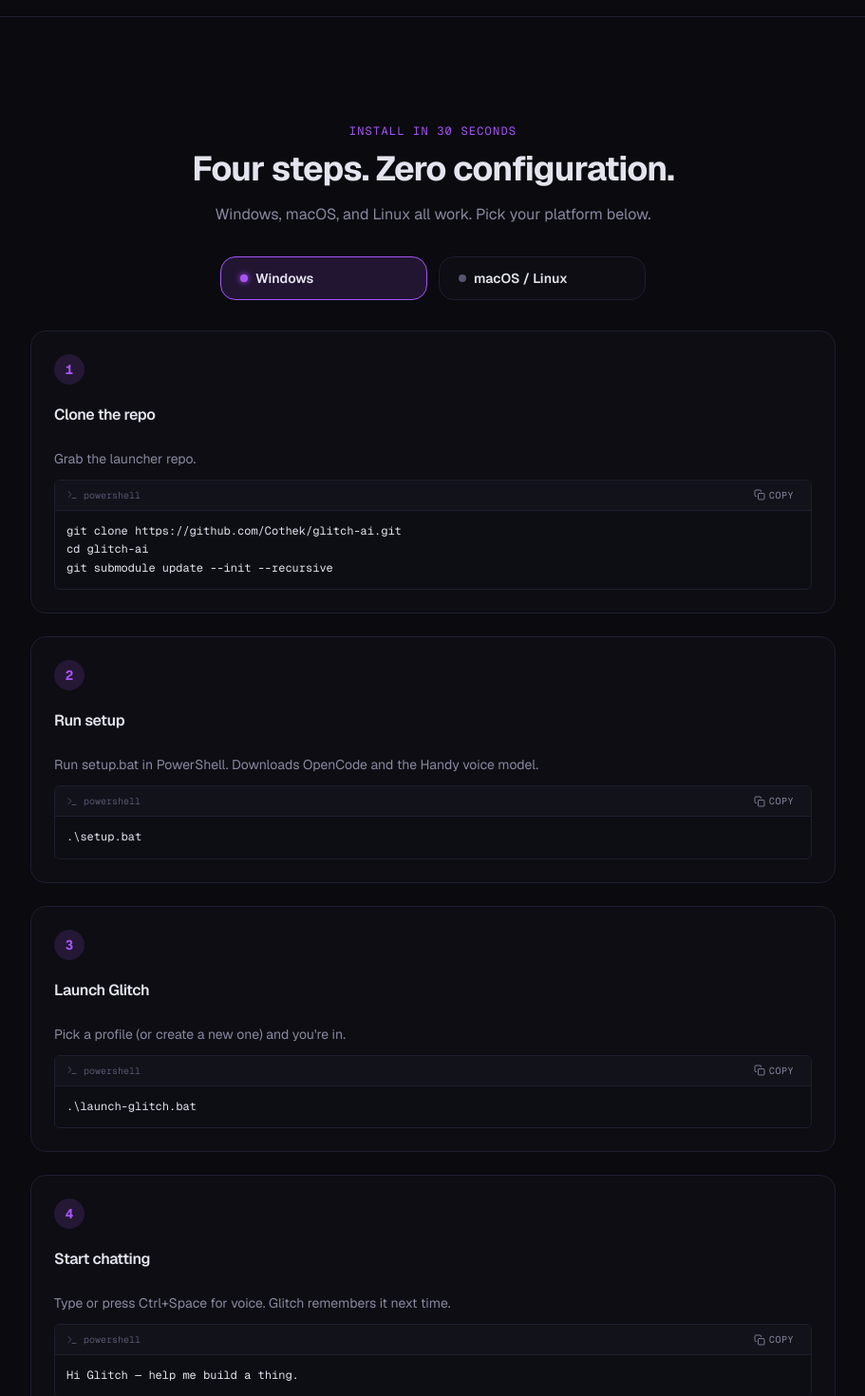
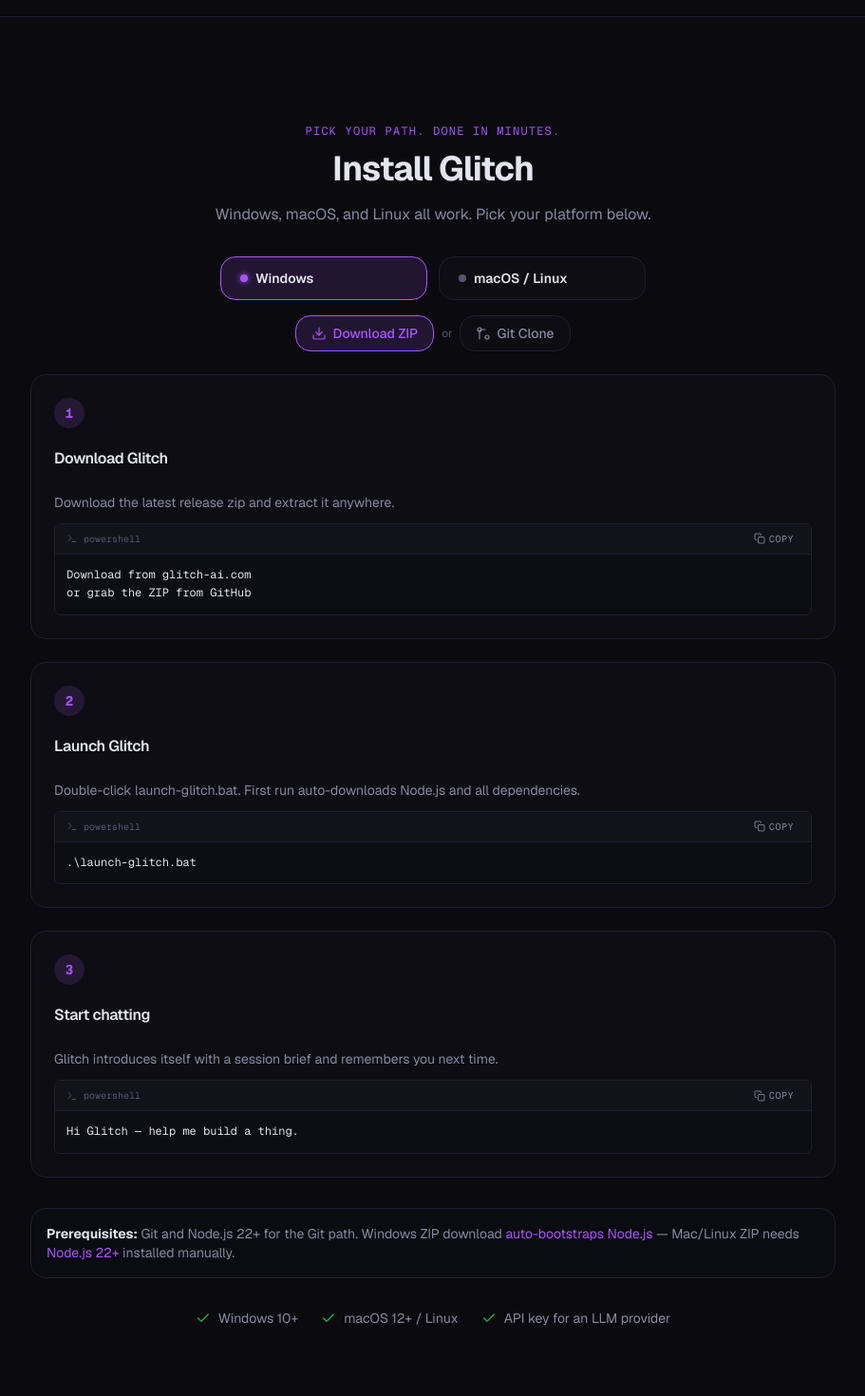
Before and after one commit to Cothek/glitch-website, a Next.js app: page / in a window 1280 px wide. Shown: the part 6620-8090 px from the top of the page at 95% size, without its empty margins (184-1095 px from the left). Built offline with nearby package versions, Linux system fonts and the light colour scheme; no server answers.

Commit message:
feat: add ZIP download path to install section alongside git clone

```diff
--- a/components/install.tsx
+++ b/components/install.tsx
@@ -2,20 +2,33 @@
 
 import { useState } from "react";
 import { CopyButton } from "@/components/copy-button";
-import { IconTerminal, IconCheck } from "@/components/icons";
+import { IconTerminal, IconCheck, IconDownload } from "@/components/icons";
 
-const WINDOWS = [
-  { n: 1, title: "Clone the repo", body: "Grab the launcher repo.", code: "git clone https://github.com/Cothek/glitch-ai.git\ncd glitch-ai\ngit submodule update --init --recursive" },
-  { n: 2, title: "Run setup", body: "Run setup.bat in PowerShell. Downloads OpenCode and the Handy voice model.", code: ".\\setup.bat" },
-  { n: 3, title: "Launch Glitch", body: "Pick a profile (or create a new one) and you're in.", code: ".\\launch-glitch.bat" },
-  { n: 4, title: "Start chatting", body: "Type or press Ctrl+Space for voice. Glitch remembers it next time.", code: "Hi Glitch \u2014 help me build a thing." },
+const WINDOWS_ZIP = [
+  { n: 1, title: "Download Glitch", body: "Download the latest release zip and extract it anywhere.", code: "Download from glitch-ai.com\nor grab the ZIP from GitHub" },
+  { n: 2, title: "Launch Glitch", body: "Double-click launch-glitch.bat. First run auto-downloads Node.js and all dependencies.", code: ".\\launch-glitch.bat" },
+  { n: 3, title: "Start chatting", body: "Glitch introduces itself with a session brief and remembers you next time.", code: "Hi Glitch \u2014 help me build a thing." },
 ];
 
-const MAC_LINUX = [
+const WINDOWS_GIT = [
+  { n: 1, title: "Clone the repo", body: "Grab the launcher repo.", code: "git clone https://github.com/Cothek/glitch-ai.git\ncd glitch-ai\ngit submodule update --init --recursive" },
+  { n: 2, title: "Run setup", body: "Downloads OpenCode and the Handy voice model.", code: ".\\scripts\\setup.ps1" },
+  { n: 3, title: "Launch Glitch", body: "Pick a profile (or create a new one) and you're in.", code: ".\\launch-glitch.bat" },
+  { n: 4, title: "Start chatting", body: "Glitch introduces itself with a session brief and remembers you next time.", code: "Hi Glitch \u2014 help me build a thing." },
+];
+
+const UNIX_ZIP = [
+  { n: 1, title: "Download Glitch", body: "Download the latest release zip and extract it anywhere.", code: "Download from glitch-ai.com\nor grab the ZIP from GitHub" },
+  { n: 2, title: "Install Node.js", body: "Make sure Node.js 22+ is installed (not auto-bootstrapped on Mac/Linux).", code: "Install from https://nodejs.org" },
+  { n: 3, title: "Launch Glitch", body: "Open a terminal in the folder and run the shell launcher.", code: "./launch-glitch.sh" },
+  { n: 4, title: "Start chatting", body: "Glitch introduces itself with a session brief and remembers you next time.", code: "Hi Glitch \u2014 help me build a thing." },
+];
+
+const UNIX_GIT = [
   { n: 1, title: "Clone the repo", body: "Grab the launcher repo and its submodules.", code: "git clone https://github.com/Cothek/glitch-ai.git\ncd glitch-ai\ngit submodule update --init --recursive" },
-  { n: 2, title: "Install dependencies", body: "Make sure Node.js 22+ is installed. The Node.js launcher handles everything.", code: "node scripts/launch.mjs" },
-  { n: 3, title: "Launch Glitch", body: "Use the shell wrapper or run the MJS script directly.", code: "./launch-glitch.sh" },
-  { n: 4, title: "Start chatting", body: "Glitch introduces itself with a session brief and remembers next time.", code: "Hi Glitch \u2014 help me build a thing." },
+  { n: 2, title: "Install Node.js", body: "Make sure Node.js 22+ is installed.", code: "Install from https://nodejs.org" },
+  { n: 3, title: "Launch Glitch", body: "Use the shell wrapper.", code: "./launch-glitch.sh" },
+  { n: 4, title: "Start chatting", body: "Glitch introduces itself with a session brief and remembers you next time.", code: "Hi Glitch \u2014 help me build a thing." },
 ];
 
 function TabButton({ active, label, onClick }: { active: boolean; label: string; onClick: () => void }) {
@@ -42,16 +55,22 @@
 
 export function Install() {
   const [tab, setTab] = useState<"win" | "unix">("win");
-  const steps = tab === "win" ? WINDOWS : MAC_LINUX;
+  const [method, setMethod] = useState<"zip" | "git">("zip");
+
+  const steps =
+    tab === "win"
+      ? method === "zip" ? WINDOWS_ZIP : WINDOWS_GIT
+      : method === "zip" ? UNIX_ZIP : UNIX_GIT;
+
   const shellLabel = tab === "win" ? "powershell" : "bash";
 
   return (
     <section id="install" className="border-b border-border py-20 sm:py-28">
       <div className="mx-auto max-w-4xl px-6">
         <header className="mx-auto max-w-2xl text-center">
-          <p className="font-mono text-xs uppercase tracking-widest text-accent">Install in 30 seconds</p>
+          <p className="font-mono text-xs uppercase tracking-widest text-accent">Pick your path. Done in minutes.</p>
           <h2 className="mt-3 text-balance text-3xl font-bold tracking-tight sm:text-4xl">
-            Four steps. Zero configuration.
+            Install Glitch
           </h2>
           <p className="mt-4 text-text-muted">
             Windows, macOS, and Linux all work. Pick your platform below.
@@ -64,7 +83,38 @@
           <TabButton active={tab === "unix"} label="macOS / Linux" onClick={() => setTab("unix")} />
         </div>
 
-        <ol className="mt-8 space-y-6">
+        {/* Method toggle */}
+        <div className="mx-auto mt-4 flex max-w-xs items-center justify-center gap-2">
+          <button
+            onClick={() => setMethod("zip")}
+            className={`flex items-center gap-1.5 rounded-lg border px-4 py-2 text-sm font-medium transition-all ${
+              method === "zip"
+                ? "border-accent bg-accent-soft text-accent"
+                : "border-border bg-bg-elevated/40 text-text-muted hover:text-text hover:border-text-dim"
+            }`}
+          >
+            <IconDownload className="h-4 w-4" />
+            Download ZIP
+          </button>
+          <span className="text-xs text-text-dim">or</span>
+          <button
+            onClick={() => setMethod("git")}
+            className={`flex items-center gap-1.5 rounded-lg border px-4 py-2 text-sm font-medium transition-all ${
+              method === "git"
+                ? "border-accent bg-accent-soft text-accent"
+                : "border-border bg-bg-elevated/40 text-text-muted hover:text-text hover:border-text-dim"
+            }`}
+          >
+            <svg viewBox="0 0 24 24" className="h-4 w-4" fill="none" stroke="currentColor" strokeWidth="1.75" strokeLinecap="round" strokeLinejoin="round" aria-hidden="true">
+              <circle cx="18" cy="18" r="3" />
+              <circle cx="6" cy="6" r="3" />
+              <path d="M6 21V9a3 3 0 0 1 3-3h6" />
+            </svg>
+            Git Clone
+          </button>
+        </div>
+
+        <ol className="mt-6 space-y-6">
           {steps.map((step) => (
             <li
               key={step.n}
@@ -100,13 +150,12 @@
         <div className="mt-8 rounded-lg border border-border bg-bg-code/60 p-4 text-sm">
           <p className="text-text-muted">
             <strong className="text-text">Prerequisites:</strong>{" "}
-            <a href="https://git-scm.com/downloads" className="text-accent hover:underline">Git</a>
-            {" and "}
+            Git and Node.js 22+ for the Git path.{" "}
+            Windows ZIP download{" "}
+            <a href="https://github.com/Cothek/glitch-ai/archive/refs/heads/main.zip" className="text-accent hover:underline">auto-bootstraps Node.js</a>
+            {" \u2014 Mac/Linux ZIP needs "}
             <a href="https://nodejs.org" className="text-accent hover:underline">Node.js 22+</a>
-            {". "}
-            No Git? Grab the{" "}
-            <a href="https://github.com/Cothek/glitch-ai/archive/refs/heads/main.zip" className="text-accent hover:underline">ZIP from GitHub</a>
-            {" \u2014 you'll need Git later for updates."}
+            {" installed manually."}
           </p>
         </div>
 
```
